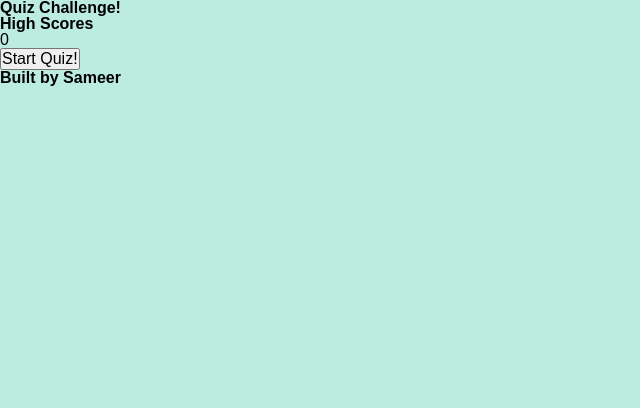
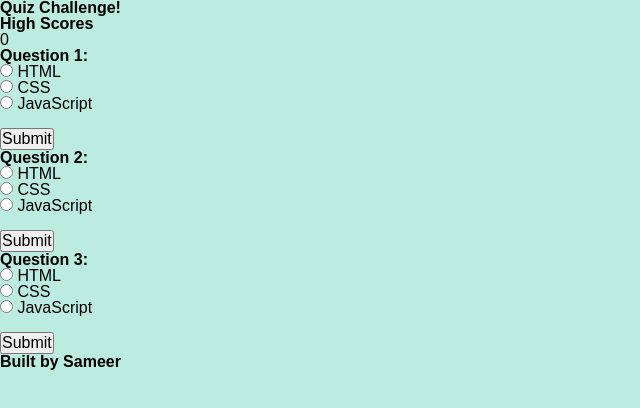
Before and after one commit to sameersamuel/module-04_quiz-challenge, a plain HTML site: page index.html in a window 1280 px wide. Shown: the whole page, without its empty margins (0-640 px from the left). Drawn offline with Linux system fonts and the light colour scheme.

Commit message:
added questions outline to html

```diff
--- a/index.html
+++ b/index.html
@@ -22,11 +22,45 @@
 
     <main id="jumbotron">
         <section id="game-play" class="container">
-            <section id="questions"></section>
-            <section id="choices"></section>
-            <button id="start-button">Start Quiz!</button>
+            <section id="question-1">
 
+                    <h2>Question 1:</h2>
+
+                    <form action="/action_page.php">
+                      <input type="radio" id="html" name="fav_language" value="HTML">
+                      <label for="html">HTML</label><br>
+                      <input type="radio" id="css" name="fav_language" value="CSS">
+                      <label for="css">CSS</label><br>
+                      <input type="radio" id="javascript" name="fav_language" value="JavaScript">
+                      <label for="javascript">JavaScript</label><br><br>
+                    <input type="submit" value="Submit">
+                    </form>
+                    <h2>Question 2:</h2>
+
+                    <form action="/action_page.php">
+                      <input type="radio" id="html" name="fav_language" value="HTML">
+                      <label for="html">HTML</label><br>
+                      <input type="radio" id="css" name="fav_language" value="CSS">
+                      <label for="css">CSS</label><br>
+                      <input type="radio" id="javascript" name="fav_language" value="JavaScript">
+                      <label for="javascript">JavaScript</label><br><br>
+                    <input type="submit" value="Submit">
+                    </form>
+
+                    <h2>Question 3:</h2>
+
+                    <form action="/action_page.php">
+                      <input type="radio" id="html" name="fav_language" value="HTML">
+                      <label for="html">HTML</label><br>
+                      <input type="radio" id="css" name="fav_language" value="CSS">
+                      <label for="css">CSS</label><br>
+                      <input type="radio" id="javascript" name="fav_language" value="JavaScript">
+                      <label for="javascript">JavaScript</label><br><br>
+                    <input type="submit" value="Submit">
+                    </form>
+            </section>
         </section>
+
     </main>
 
     <footer>
```
Also changed, not shown: 1 other file.
